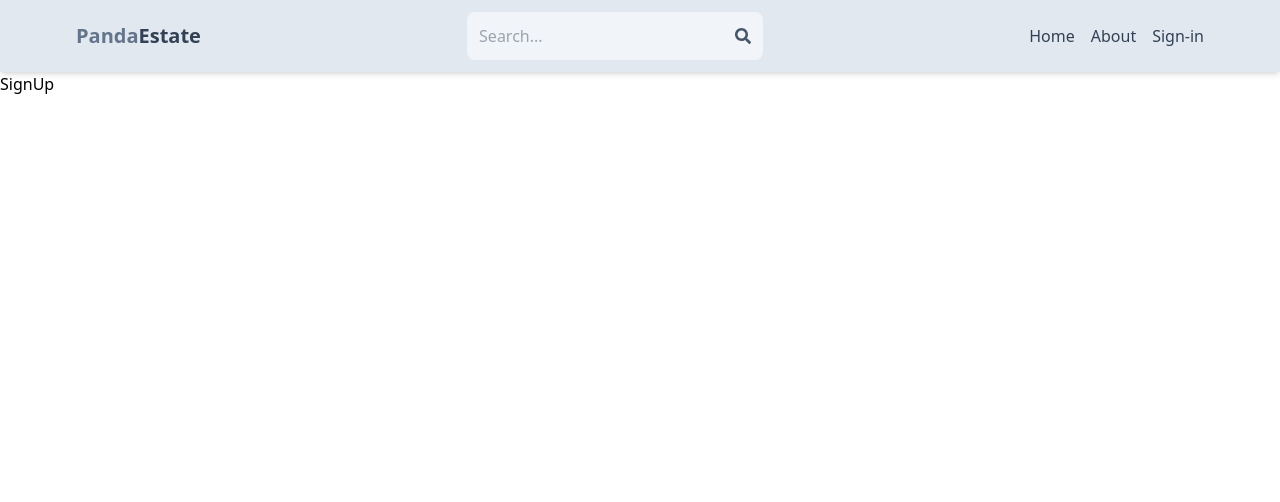
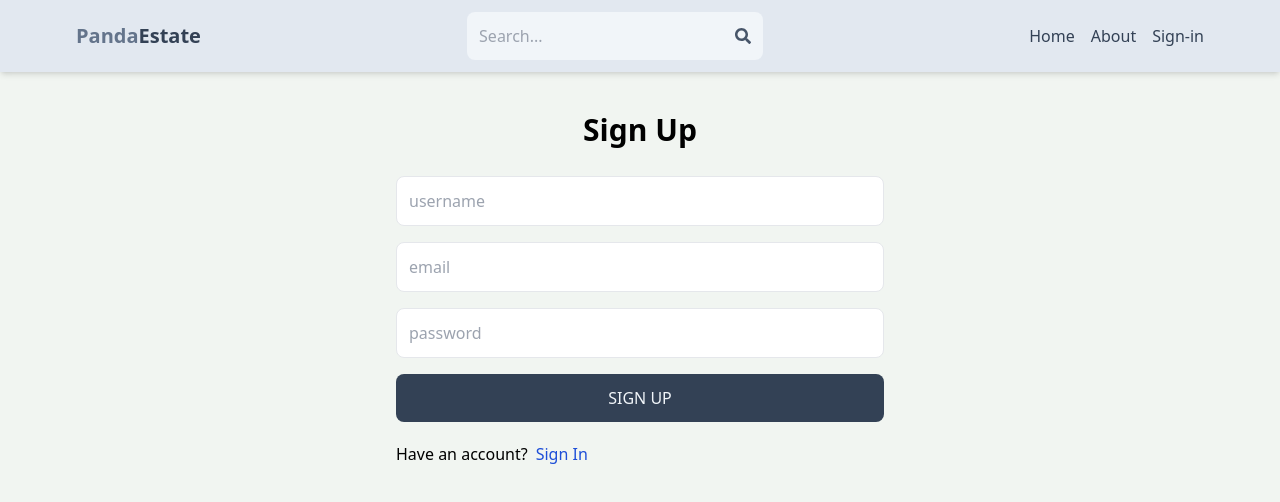
Before and after one commit to pratikashpanda/mern-estate-client, a React (Vite) app: page /sign-up in a window 1280 px wide. Shown: the top 502 px of the page. Built offline with nearby package versions, Linux system fonts and the light colour scheme.

Commit message:
create sign-up page UI

```diff
--- a/src/index.css
+++ b/src/index.css
@@ -1,3 +1,7 @@
 @tailwind base;
 @tailwind components;
 @tailwind utilities;
+
+body{
+    background-color: rgb(241, 245, 241);
+}
--- a/src/pages/SignUp.jsx
+++ b/src/pages/SignUp.jsx
@@ -1,10 +1,42 @@
 /* eslint-disable no-unused-vars */
-import React from 'react'
+import React from "react";
+import { Link } from "react-router-dom";
 
-const SignUp= () => {
+const SignUp = () => {
   return (
-    <div>SignUp</div>
-  )
-}
+    <div className="p-3 max-w-lg mx-auto">
+      <h1 className="text-3xl text-center my-7 font-semibold">Sign Up</h1>
+      <form className="flex flex-col gap-4">
+        <input
+          type="text"
+          placeholder="username"
+          className="border p-3 rounded-lg"
+          id="username"
+        />
+        <input
+          type="text"
+          placeholder="email"
+          className="border p-3 rounded-lg"
+          id="email"
+        />
+        <input
+          type="text"
+          placeholder="password"
+          className="border p-3 rounded-lg"
+          id="password"
+        />
+        <button className="bg-slate-700 p-3 text-slate-100 rounded-lg uppercase hover:opacity-95">
+          Sign Up
+        </button>
+      </form>
+      <div className="flex gap-2 mt-5">
+        <p>Have an account?</p>
+        <Link to={"/sign-in"}>
+          <span className="text-blue-700">Sign In</span>
+        </Link>
+      </div>
+    </div>
+  );
+};
 
-export default SignUp
+export default SignUp;
```
